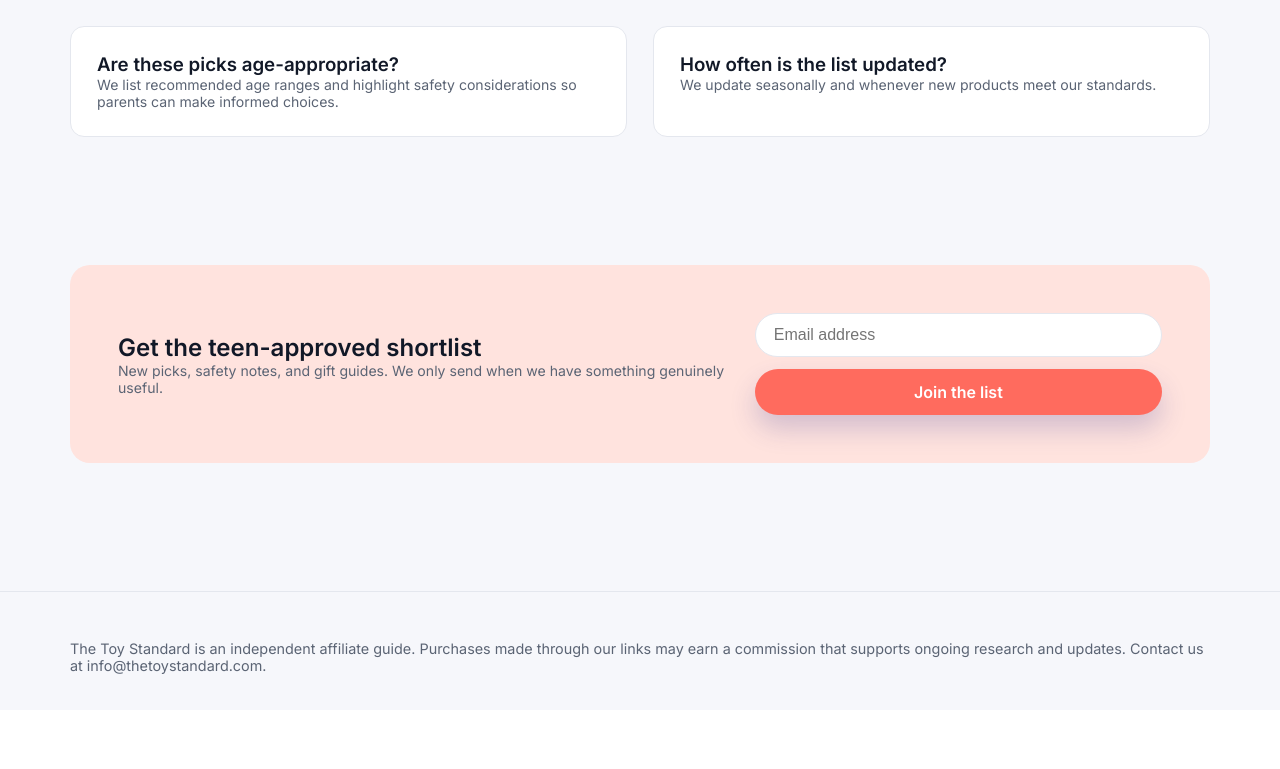
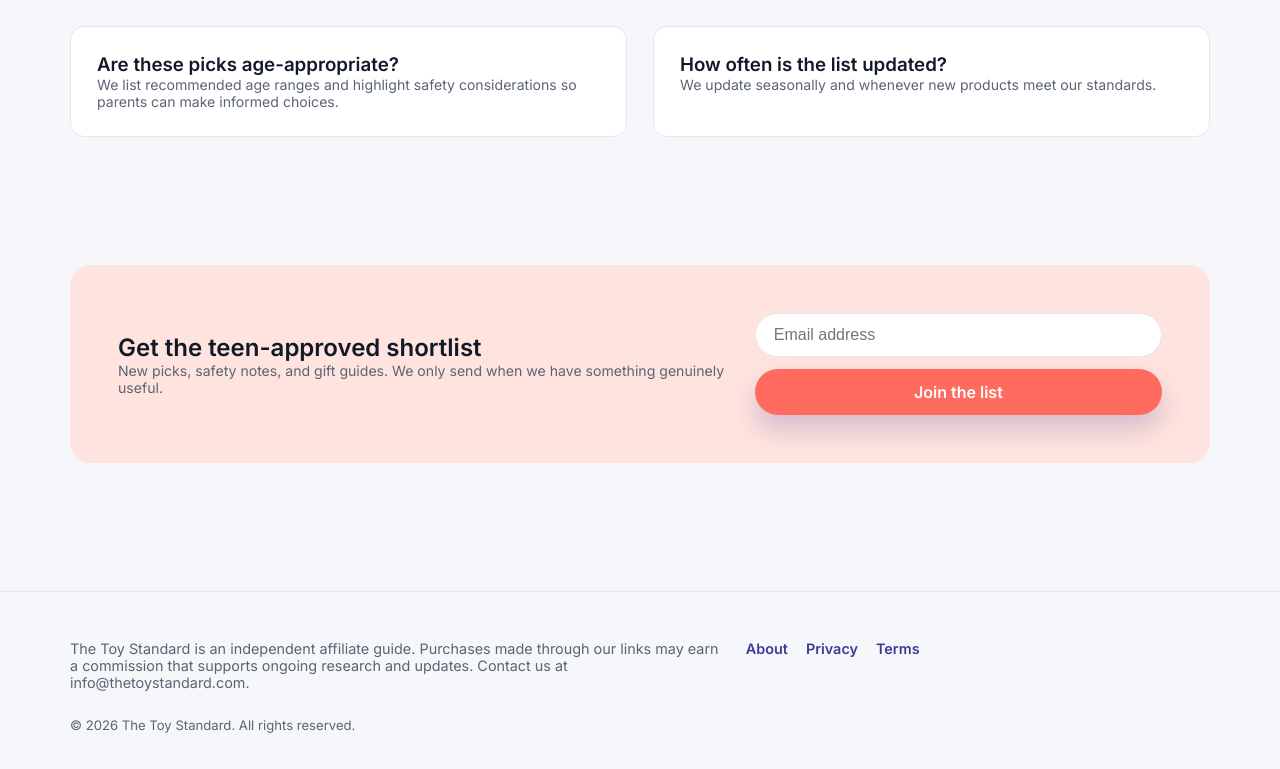
Before and after one commit to Emdjay/the-toy-standard, a Next.js app: page / in a window 1280 px wide. Shown: the part 3787-4556 px from the top of the page. Before the commit the page ends 4497 px from the top, so only its background shows below. Built offline with nearby package versions, Linux system fonts and the light colour scheme; no server answers.

Commit message:
Add footer info popovers

```diff
--- a/app/globals.css
+++ b/app/globals.css
@@ -507,6 +507,63 @@ h1 {
   font-size: 0.9rem;
 }
 
+.footer-grid {
+  display: grid;
+  grid-template-columns: 1.4fr 1fr;
+  gap: var(--space-4);
+  align-items: start;
+}
+
+.footer-links {
+  display: flex;
+  flex-wrap: wrap;
+  gap: var(--space-3);
+  justify-content: flex-start;
+}
+
+.footer-popover {
+  position: relative;
+}
+
+.footer-trigger {
+  cursor: pointer;
+  font-weight: 600;
+  color: var(--accent-strong);
+}
+
+.footer-panel {
+  display: none;
+  position: absolute;
+  bottom: calc(100% + 8px);
+  top: auto;
+  left: 0;
+  width: 260px;
+  max-width: min(320px, 80vw);
+  padding: var(--space-3);
+  border: 1px solid var(--border);
+  border-radius: var(--radius-sm);
+  background: #fff;
+  color: var(--muted);
+  box-shadow: 0 12px 24px rgba(17, 24, 39, 0.12);
+  font-size: 0.85rem;
+  line-height: 1.5;
+  white-space: normal;
+  word-break: normal;
+  overflow-wrap: anywhere;
+  z-index: 2;
+}
+
+.footer-popover:hover .footer-panel,
+.footer-popover:focus-within .footer-panel {
+  display: block;
+}
+
+.footer-meta {
+  margin-top: var(--space-4);
+  font-size: 0.82rem;
+  color: var(--muted);
+}
+
 @media (max-width: 980px) {
   .hero-grid,
   .newsletter {
@@ -517,6 +574,10 @@ h1 {
   .product-grid,
   .faq-grid {
     grid-template-columns: 1fr 1fr;
+  }
+
+  .footer-grid {
+    grid-template-columns: 1fr;
   }
 }
 
--- a/app/page.tsx
+++ b/app/page.tsx
@@ -912,15 +912,49 @@ export default function Home() {
 
       <footer className="footer">
         <div className="container">
+          <div className="footer-grid">
             <p>
-            The Toy Standard is an independent affiliate guide. Purchases made
-            through our links may earn a commission that supports ongoing
-            research and updates. Contact us at{" "}
+              The Toy Standard is an independent affiliate guide. Purchases
+              made through our links may earn a commission that supports
+              ongoing research and updates. Contact us at{" "}
               <a href="mailto:info@thetoystandard.com">
                 info@thetoystandard.com
               </a>
               .
             </p>
+            <div className="footer-links">
+              <div className="footer-popover">
+                <button className="footer-trigger" type="button">
+                  About
+                </button>
+                <div className="footer-panel">
+                  A parent-first, teen-friendly toy guide focused on durable,
+                  skill-building picks for ages 14–18.
+                </div>
+              </div>
+              <div className="footer-popover">
+                <button className="footer-trigger" type="button">
+                  Privacy
+                </button>
+                <div className="footer-panel">
+                  We collect only the data needed to run the site and improve
+                  recommendations. We do not sell personal data.
+                </div>
+              </div>
+              <div className="footer-popover">
+                <button className="footer-trigger" type="button">
+                  Terms
+                </button>
+                <div className="footer-panel">
+                  Content is for informational purposes only. Product details
+                  and pricing may change without notice.
+                </div>
+              </div>
+            </div>
+          </div>
+          <div className="footer-meta">
+            © {new Date().getFullYear()} The Toy Standard. All rights reserved.
+          </div>
         </div>
       </footer>
     </div>
```
Lines whose indentation alone changed are shown as unchanged.
